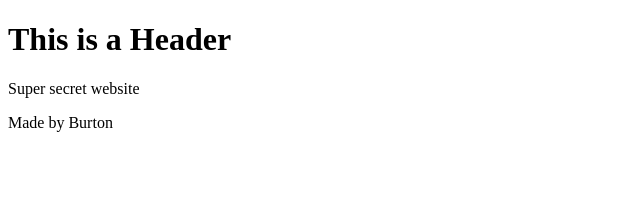
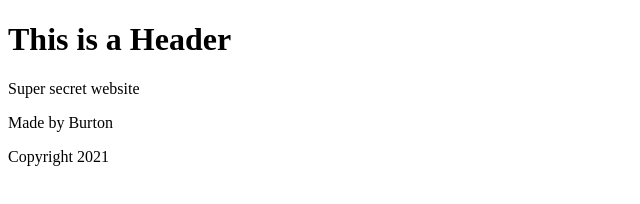
Before and after one commit to burtonparker/git-test, a website: page index.html in a window 1280 px wide. Shown: the whole page, without its empty margins (0-640 px from the left). Drawn offline with Linux system fonts and the light colour scheme.

Commit message:
using NPM

```diff
--- a/index.html
+++ b/index.html
@@ -4,5 +4,6 @@
         <h1>This is a Header</h1>
         <p>Super secret website</p>
         <p>Made by Burton</p>
+        <p>Copyright 2021</p>
     </body>
 </html>
```
Also changed, not shown: package.json (added, +24 -0 lines), 2 other files.
